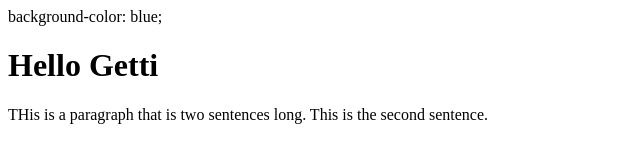
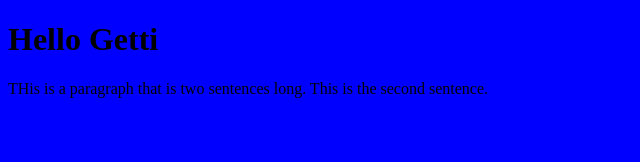
Before and after one commit to egar-pro/exampleofGit, a plain HTML site: page index.html in a window 1280 px wide. Shown: the whole page, without its empty margins (0-640 px from the left). Drawn offline with Linux system fonts and the light colour scheme.

Commit message:
Add files via upload

```diff
--- a/index.html
+++ b/index.html
@@ -4,11 +4,13 @@
     <meta charset="UTF-8">
     <meta name="viewport" content="width=device-width, initial-scale=1.0">
     <title>Document</title>
+    <style>
+        body {
+            background-color: blue;
+        }
+    </style>
 </head>
 <body>
-    <styles>
-        background-color: blue;
-    </styles>
     <h1>Hello Getti</h1>
     <p>THis is a paragraph that is two sentences long. This is the second sentence.</p>
 </body>
```
